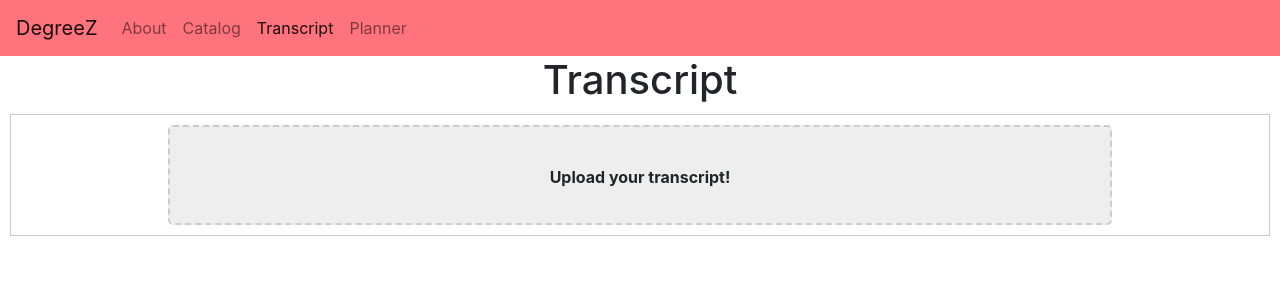
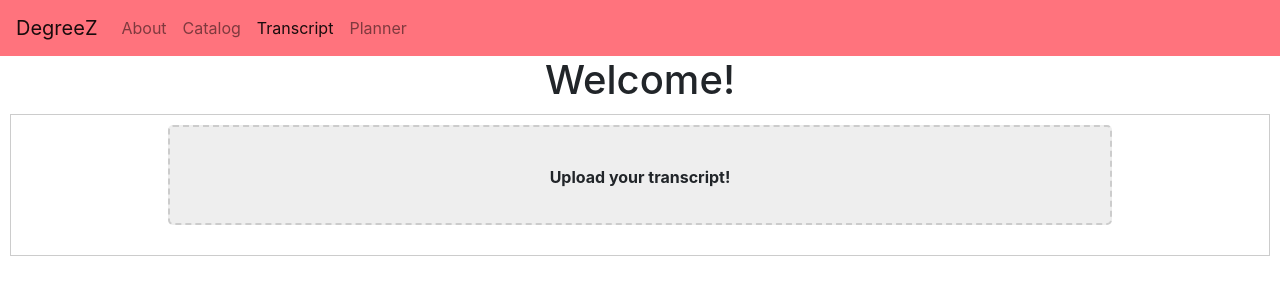
Before and after one commit to technostarbtd5/degree-z, a PHP site: page /client/transcriptupload/transcriptupload.html in a window 1280 px wide. Shown: the top 300 px of the page. Run offline with PHP 8.4, Linux system fonts and the light colour scheme; some libraries are stand-ins or nearby versions.

Commit message:
Fixed new transcript bug

```diff
--- a/client/transcriptupload/transcriptupload.css
+++ b/client/transcriptupload/transcriptupload.css
@@ -78,8 +78,50 @@ h1 {
     display: none;
 }
 
+#new-upload {
+    text-decoration: underline;
+    width: 25%;
+    height: 30px;
+}
+
+#new-upload:hover {
+    color: #999;
+}
+
 #new-input {
     display: none;
+}
+
+#infosection {
+    display: flex;
+    flex-direction: row;
+    flex-wrap: wrap;
+}
+
+.sectiontitle {
+    text-align: center;
+}
+
+#userinfo {
+    width: 100%;
+    order: 1;
+    display: none;
+}
+
+#current-filename {
+    margin-bottom: 1px;
+}
+
+#courseMap {
+    width: 50%;
+    order: 2;
+    padding: 10px;
+}
+
+#courseProgress{
+    width: 50%;
+    order: 3;
+    padding: 10px;
 }
 
 
@@ -90,11 +132,6 @@ table, th, td {
     text-align: left;
 }
 
-#courseMap {
-    width: 50%;
-    float: left;
-}
-
 .tablecontainer{
     width:100%;
     display: flex;
@@ -102,10 +139,6 @@ table, th, td {
 }
 .semtable{
     margin:5px;
-    width:40%;
-}
-#courseProgress{
-    float:left;
     width:40%;
 }
 
@@ -123,7 +156,7 @@ table, th, td {
 }
 #plist li{
     border: 2px solid #FF737D;
-
+    padding-left: 5px;
 }
 
 .dropbutton{
--- a/client/transcriptupload/transcriptupload.html
+++ b/client/transcriptupload/transcriptupload.html
@@ -14,7 +14,7 @@
     </head>
 
     <body>
-        <h1>Transcript</h1>
+        <h1 id="header">Welcome!</h1>
         <div id="transcriptBlock">
             <section id="uploadsection">
                 <button id="close-button">
@@ -31,11 +31,17 @@
                 </form>
             </section>
 
-            <section id="userinfo">
-            </section>
-            <section id="courseMap">
-            </section>
-            <section id="courseProgress">
+            <section id="infosection">
+                <section id="userinfo">
+                    <p id="current-filename"></p>
+                    <label class="file-upload" id="new-upload">
+                        <input name="new-transcript" id="new-input" type="file" />
+                        <b>Upload a new transcript</b>
+                    </label>
+                    <h3 class="sectiontitle">My Degree</h3>
+                </section>
+                <section id="courseMap"></section>
+                <section id="courseProgress"></section>
             </section>
         </div>
     </body>
--- a/client/transcriptupload/transcriptupload.js
+++ b/client/transcriptupload/transcriptupload.js
@@ -1,13 +1,22 @@
+hasTranscript = false;
+
 $(document).ready(() => {
     $("#transcript_nav").addClass("active");
 
-    document.getElementById("transcript-input").onchange = function() {
+    document.getElementById("transcript-input").addEventListener("change", function() {
         if (this.placeholder == "") this.placeholder = getFilename(this.value);
         $("#filename").html(`Transcript: ${this.placeholder}<br> <input type="submit" value="Parse!" />`);
         $("#filename").css("display", "block");
 
         $(".file-upload p").html("<b>Upload new transcript</b>");
-    }
+    });
+
+    document.getElementById("new-input").addEventListener("change", function() {
+        showUpload();
+        transcriptInput.placeholder = getFilename(this.value);
+        transcriptInput.dispatchEvent(new Event("change"));
+        $("#close-button").css("display", "block");
+    });
 
     document.getElementById("close-button").addEventListener("click", hideUpload);
 })
@@ -29,21 +38,23 @@ function hideUpload() {
 
 function styleFilename() {
     hideUpload();
-    userInfo = document.getElementById("userinfo");
+    $("#userinfo").css("display", "block");
     transcriptInput = document.getElementById("transcript-input");
-    userInfo.innerHTML = `<p>Current transcript: ${transcriptInput.placeholder} <br> \
-                            <label class="file-upload">
-                                <input name="transcript" id="new-input" type="file" />
-                                <b>Upload a new transcript</b>
-                            </label>
-                            </p>`;
+    document.getElementById("current-filename").innerHTML = `Current transcript: ${transcriptInput.placeholder}`;
+}
 
-    document.getElementById("new-input").onchange = function() {
-        showUpload();
-        transcriptInput.placeholder = getFilename(this.value);
-        transcriptInput.onchange();
-        $("#close-button").css("display", "block");
-    }
+function styleSections() {
+    mapSection = document.getElementById("courseMap");
+    progressSection = document.getElementById("courseProgress");
+    $("#courseMap").css({
+        "border-top": "1px solid #ccc",
+        "border-right": "1px solid #ccc",
+        "padding": "10px"
+    });
+    $("#courseProgress").css({
+        "border-top": "1px solid #ccc",
+        "padding": "10px"
+    });
 }
 
 function action(obj){
@@ -59,13 +70,15 @@ function action(obj){
 
 
 function parseTranscript(formObj) {
+    $("#header").html("Your Transcript");
     styleFilename();
+
     var parser = new DOMParser();
 
     //var tFile = formobj.trascriptFile.value;
 
     //console.log(tFile)
-    console.log(formObj.transcript.files[0])
+    //console.log(formObj.transcript.files[0])
 
     var stream = formObj.transcript.files[0].text().then(
         function(result){
@@ -73,6 +86,7 @@ function parseTranscript(formObj) {
             console.log(doc)
             //console.log(doc.getElementById("headerinfo").innerHTML)
             //document.getElementById("userinfo").append(doc.getElementById("headerinfo"))
+            document.getElementById("courseMap").innerHTML = "<h4 class=\"sectiontitle\">Courses Taken</h4>";
             document.getElementById("courseMap").append(parser.parseFromString("<section class=\"tablecontainer\"> \
                 <div class=\"semtable\" id=\"1semest\"> \
                     <h2>Fall 2018</h2> \
@@ -165,9 +179,9 @@ function parseTranscript(formObj) {
             <path fill-rule=\"evenodd\" d=\"M8 15A7 7 0 1 0 8 1a7 7 0 0 0 0 14zm0 1A8 8 0 1 0 8 0a8 8 0 0 0 0 16z\"/>\
             <path fill-rule=\"evenodd\" d=\"M4.646 4.646a.5.5 0 0 1 .708 0L8 7.293l2.646-2.647a.5.5 0 0 1 .708.708L8.707 8l2.647 2.646a.5.5 0 0 1-.708.708L8 8.707l-2.646 2.647a.5.5 0 0 1-.708-.708L7.293 8 4.646 5.354a.5.5 0 0 1 0-.708z\"/>\
           </svg>";
-            document.getElementById("courseProgress").innerHTML = "\
+            document.getElementById("courseProgress").innerHTML = "<h4 class=\"sectiontitle\">Progress</h4>\
             <ul id=\"plist\" > \
-                <li>Course Progress 48/128 Credits"+ dropbutton + "\
+                <li>Degree Progress 48/128 Credits"+ dropbutton + "\
                     <ul>\
                         <li>Core Major Requirements  "+ dropbutton + " \
                             <ul> \
@@ -207,7 +221,7 @@ function parseTranscript(formObj) {
         }
     )
 
-
+    styleSections();
     alert("transcript parsed");
     return false;
 }
```
